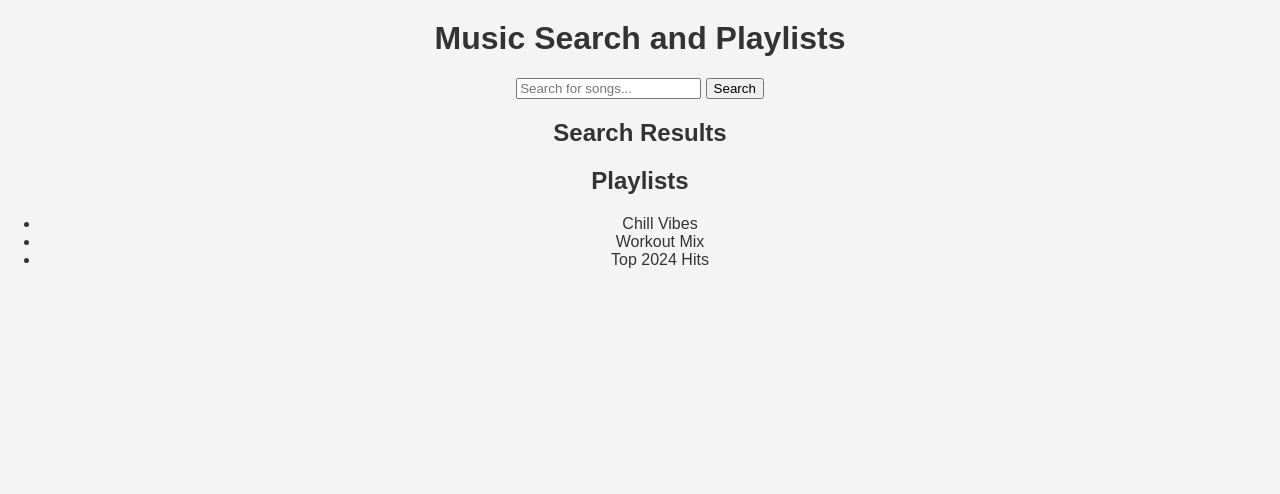
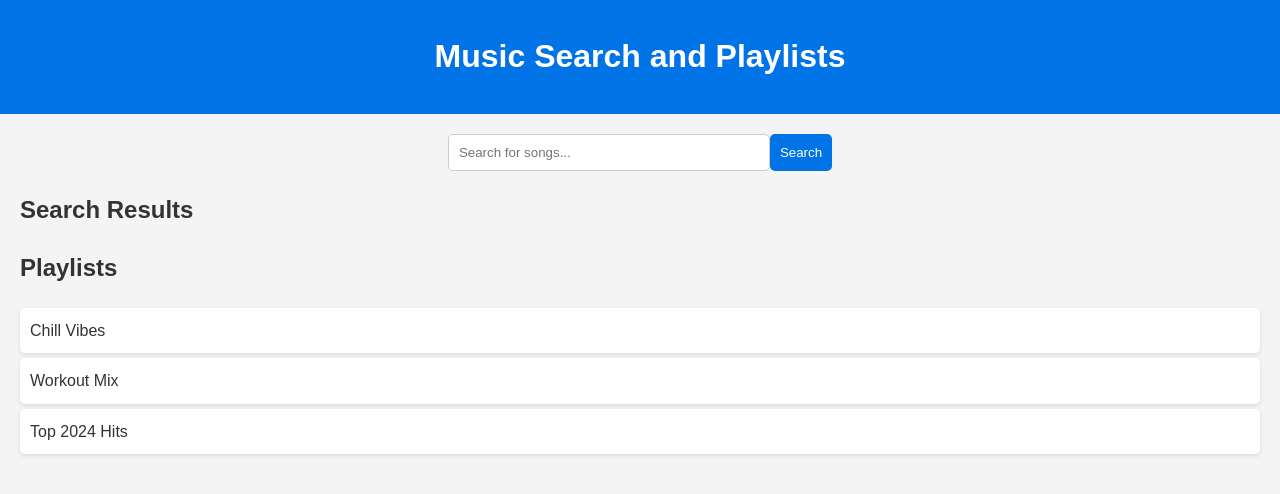
Before and after one commit to Pacel10/PetvojR, a website built with webpack: page index.html in a window 1280 px wide. Built offline with nearby package versions, Linux system fonts and the light colour scheme.

Commit message:
Update style.css

```diff
--- a/style.css
+++ b/style.css
@@ -1,21 +1,63 @@
 body {
   font-family: Arial, sans-serif;
+  line-height: 1.6;
   margin: 0;
   padding: 0;
-  text-align: center;
   background-color: #f4f4f4;
   color: #333;
 }
 
-h1 {
-  margin-top: 20px;
+header {
+  background: #0073e6;
+  color: white;
+  padding: 10px 20px;
+  text-align: center;
 }
 
-.cc_requests, .cc_ondemand_content {
-  margin: 20px auto;
+main {
+  padding: 20px;
+}
+
+#search-section {
+  display: flex;
+  justify-content: center;
+  margin-bottom: 20px;
+}
+
+#search-input {
+  width: 300px;
   padding: 10px;
   border: 1px solid #ccc;
-  background: #fff;
-  max-width: 400px;
-  box-shadow: 0px 0px 10px rgba(0, 0, 0, 0.1);
+  border-radius: 5px;
 }
+
+#search-button {
+  padding: 10px;
+  background: #0073e6;
+  color: white;
+  border: none;
+  border-radius: 5px;
+  cursor: pointer;
+}
+
+#search-button:hover {
+  background: #005bb5;
+}
+
+#results-list, #playlist-list {
+  list-style: none;
+  padding: 0;
+}
+
+#results-list li, #playlist-list li {
+  padding: 10px;
+  background: white;
+  margin-bottom: 5px;
+  border-radius: 5px;
+  box-shadow: 0 2px 4px rgba(0, 0, 0, 0.1);
+}
+
+#results-list li:hover, #playlist-list li:hover {
+  background: #f0f8ff;
+  cursor: pointer;
+}
```
